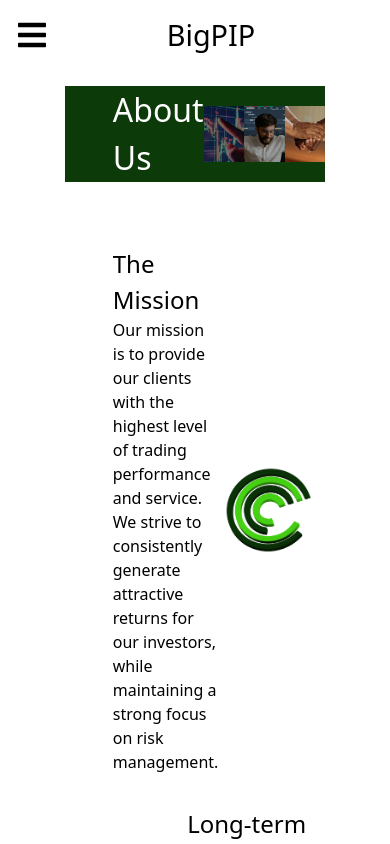
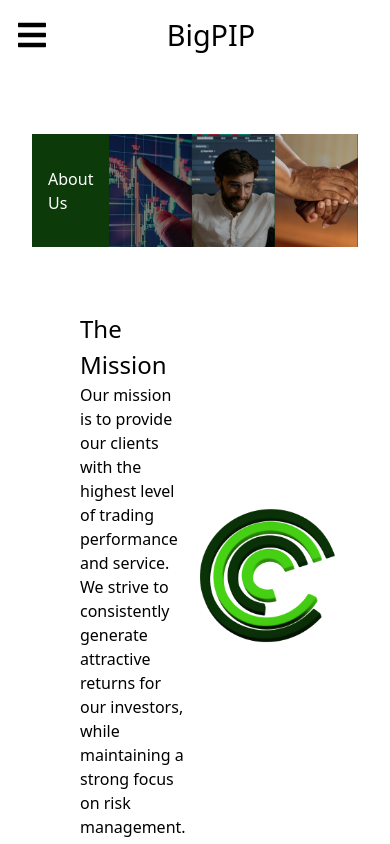
Before and after one commit to GAURAV1-ui/BigPIP-2, a Next.js app: page /aboutus in a window 390 px wide. Shown: the top 844 px of the page. Built offline with nearby package versions, Linux system fonts and the light colour scheme.

Commit message:
new commit

```diff
--- a/styles/aboutus.module.css
+++ b/styles/aboutus.module.css
@@ -1,7 +1,5 @@
 .aboutus {
-    width: 75%;
-    margin: 0 auto;
-    padding: 1rem;
+    margin: 4rem 8rem;
 }
 
 .aboutus_header {
@@ -15,8 +13,7 @@
     font-size: 2rem;
     font-weight: 500;
     color: #fff;
-    margin: 0;
-    margin-left: 3rem;
+    margin-left: 2.5rem;
 }
 
 .aboutus_header_images {
@@ -46,3 +43,16 @@
 .aboutus_content_section_content p{
     font-size: 1rem;
 }
+
+@media (max-width: 850px) {
+    .aboutus {
+        margin: 4rem 2rem;
+    }
+    .aboutus_heading {
+        font-size: 1rem;
+        margin: 1rem;
+    }
+
+
+
+}
```
Also changed, not shown: styles/getstarted.module.css (+5 -2 lines).
